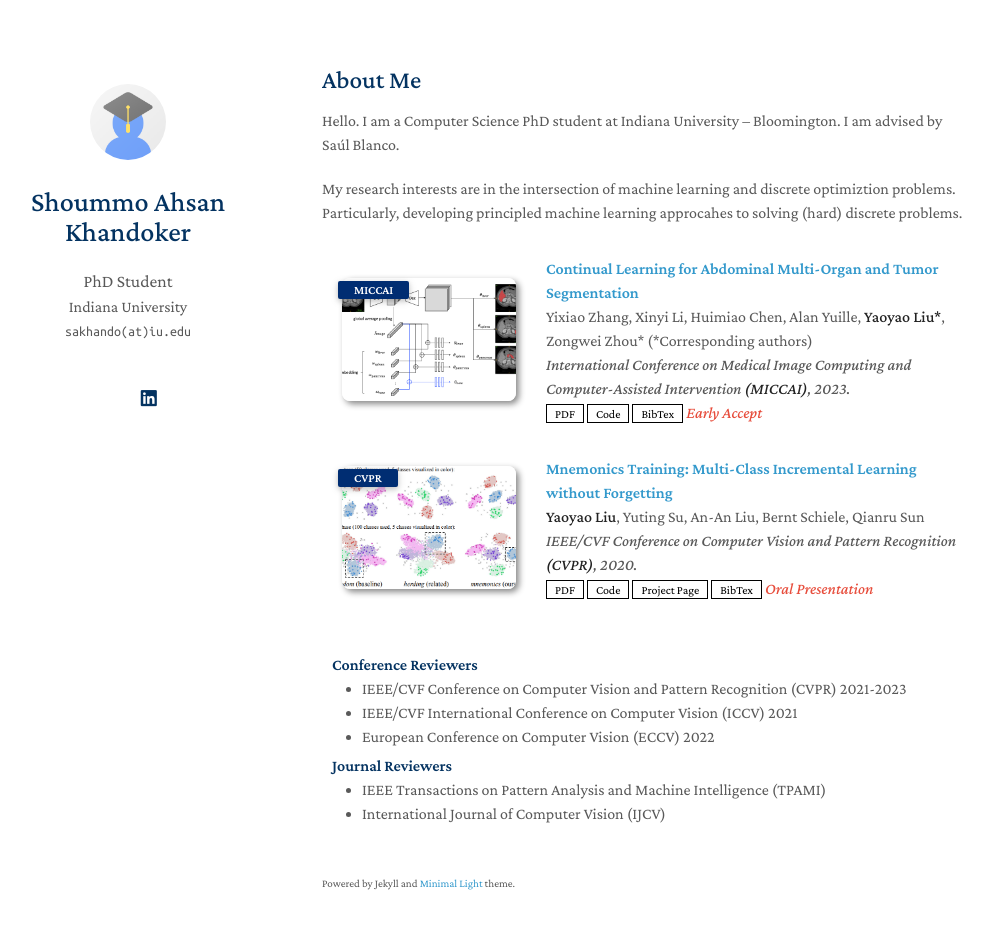
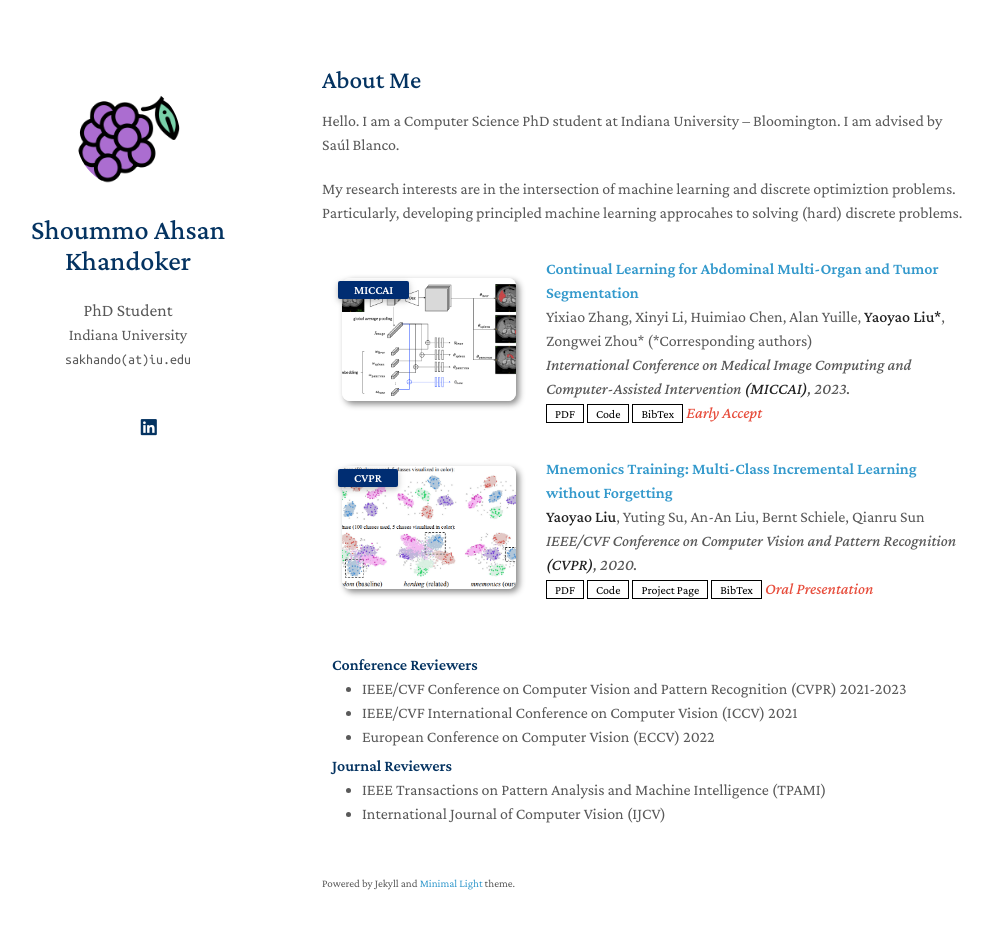
Before and after one commit to shoummoak/shoummoak.github.io, a Jekyll site: the page built from index.md, in a window 1280 px wide and 964 px high. Shown: the top 929 px of the window, without its empty margins (148-1141 px from the left). Built offline with Jekyll 4.4.1, drawn with Linux system fonts in a browser that asks for light colours; a style sheet for code colours, icons or effects is not loaded; our own code applies the rules of GitHub Pages for plain Markdown files.

Commit message:
Update _config.yml
change icon to grape

```diff
--- a/_config.yml
+++ b/_config.yml
@@ -20,8 +20,8 @@ linkedin: https://www.linkedin.com/in/shoms/
 
 # Images (e.g., your profile picture and your website's favicon)
 # "favicon" and "favicon_dark" are used for the light and dark modes, respectively.
-avatar: ./assets/img/avatar.png
-favicon: ./assets/img/favicon.png
+avatar: ./assets/img/grape.png
+favicon: ./assets/img/grape.png
 favicon_dark: ./assets/img/favicon-dark.png
 
 # Footnote
```
